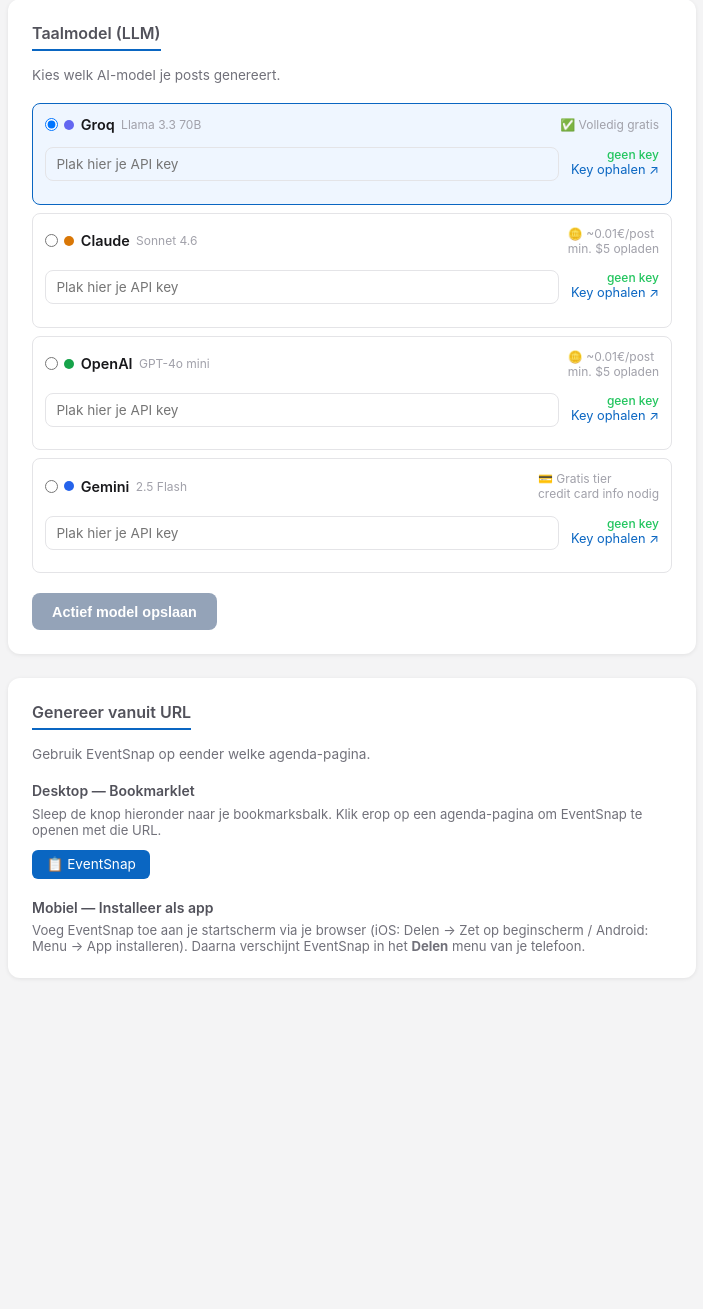
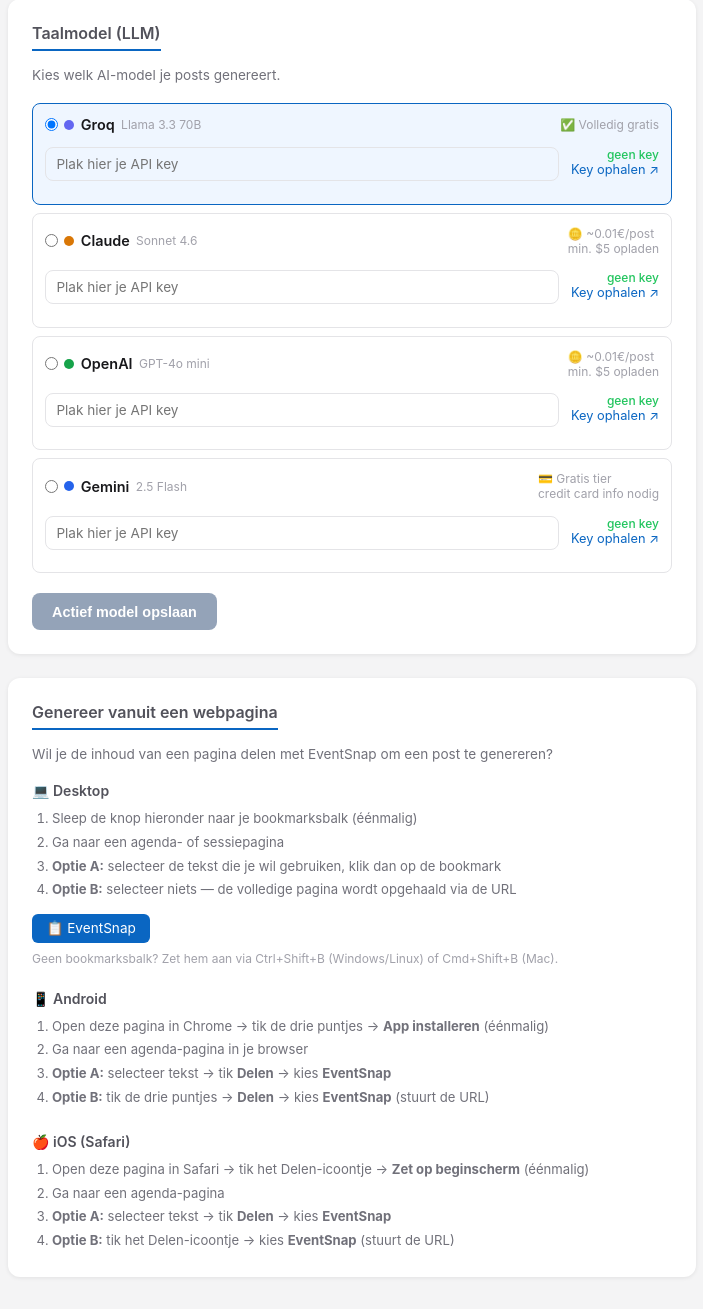
Before and after one commit to johantre/eventsnap, a FastAPI app: page /settings in a window 1280 px wide. Shown: the part 1681-2990 px from the top of the page, without its empty margins (288-991 px from the left). Before the commit the page ends 2635 px from the top, so only its background shows below. Run offline with FastAPI, Linux system fonts and the light colour scheme; the visitor is signed in with stand-in values (Sample User, id 1); data comes from the database, SQL or seed files in the repository; data that the repository does not hold is empty.

Commit message:
Improve bookmarklet to capture selected text, expand settings instructions
- Bookmarklet sends selected text if available, falls back to URL scraping
- /from-url route skips scraping when text is provided directly
- Settings page: clear step-by-step instructions for desktop, Android, iOS

```diff
--- a/app/server.py
+++ b/app/server.py
@@ -1081,13 +1081,16 @@ def _scrape_url(url: str) -> tuple[str, str]:
 async def from_url_get(request: Request, current_user=Depends(get_current_user),
                        url: str = "", text: str = "", title: str = ""):
     uid = current_user["id"]
-    # Share target may send the URL in 'text' or 'url' param
-    target_url = url or text or ""
     error = None
-    page_title = ""
+    page_title = title or ""
     page_text = ""
+    target_url = url or ""
 
-    if target_url:
+    if text:
+        # Selected text shared directly — no scraping needed
+        page_text = text[:6000]
+        page_title = page_title or target_url or "Gedeelde tekst"
+    elif target_url:
         try:
             page_title, page_text = await asyncio.get_event_loop().run_in_executor(
                 None, lambda: _scrape_url(target_url)
--- a/app/templates/settings.html
+++ b/app/templates/settings.html
@@ -207,22 +207,43 @@
     </section>
 
     <section class="card">
-      <h2 class="section-heading">Genereer vanuit URL</h2>
-      <p class="section-sub">Gebruik EventSnap op eender welke agenda-pagina.</p>
+      <h2 class="section-heading">Genereer vanuit een webpagina</h2>
+      <p class="section-sub">Wil je de inhoud van een pagina delen met EventSnap om een post te genereren?</p>
 
-      <div style="margin-bottom:1.25rem">
-        <p style="font-size:0.875rem;font-weight:600;color:#52525b;margin-bottom:0.4rem">Desktop — Bookmarklet</p>
-        <p style="font-size:0.82rem;color:#71717a;margin-bottom:0.75rem">Sleep de knop hieronder naar je bookmarksbalk. Klik erop op een agenda-pagina om EventSnap te openen met die URL.</p>
-        <a href="javascript:(function(){window.open('https://eventsnap.dreamlead.be/from-url?url='+encodeURIComponent(window.location.href),'_blank');})();"
+      <div style="margin-bottom:1.5rem">
+        <p style="font-size:0.875rem;font-weight:600;color:#52525b;margin-bottom:0.5rem">💻 Desktop</p>
+        <ol style="font-size:0.82rem;color:#71717a;margin:0 0 0.75rem 1.25rem;line-height:1.8">
+          <li>Sleep de knop hieronder naar je bookmarksbalk (éénmalig)</li>
+          <li>Ga naar een agenda- of sessiepagina</li>
+          <li><strong>Optie A:</strong> selecteer de tekst die je wil gebruiken, klik dan op de bookmark</li>
+          <li><strong>Optie B:</strong> selecteer niets — de volledige pagina wordt opgehaald via de URL</li>
+        </ol>
+        <a href="javascript:(function(){var s=window.getSelection().toString().trim();var params=s?'text='+encodeURIComponent(s)+'&url='+encodeURIComponent(window.location.href):'url='+encodeURIComponent(window.location.href);window.open('https://eventsnap.dreamlead.be/from-url?'+params,'_blank');})();"
            style="display:inline-block;padding:0.4rem 0.9rem;background:#0a66c2;color:#fff;border-radius:6px;font-size:0.85rem;text-decoration:none;cursor:grab"
            onclick="alert('Sleep deze knop naar je bookmarksbalk — klik er niet op!');return false;">
           📋 EventSnap
         </a>
+        <p style="font-size:0.75rem;color:#a1a1aa;margin-top:0.5rem">Geen bookmarksbalk? Zet hem aan via Ctrl+Shift+B (Windows/Linux) of Cmd+Shift+B (Mac).</p>
+      </div>
+
+      <div style="margin-bottom:1.5rem">
+        <p style="font-size:0.875rem;font-weight:600;color:#52525b;margin-bottom:0.5rem">📱 Android</p>
+        <ol style="font-size:0.82rem;color:#71717a;margin:0 0 0.75rem 1.25rem;line-height:1.8">
+          <li>Open deze pagina in Chrome → tik de drie puntjes → <strong>App installeren</strong> (éénmalig)</li>
+          <li>Ga naar een agenda-pagina in je browser</li>
+          <li><strong>Optie A:</strong> selecteer tekst → tik <strong>Delen</strong> → kies <strong>EventSnap</strong></li>
+          <li><strong>Optie B:</strong> tik de drie puntjes → <strong>Delen</strong> → kies <strong>EventSnap</strong> (stuurt de URL)</li>
+        </ol>
       </div>
 
       <div>
-        <p style="font-size:0.875rem;font-weight:600;color:#52525b;margin-bottom:0.4rem">Mobiel — Installeer als app</p>
-        <p style="font-size:0.82rem;color:#71717a">Voeg EventSnap toe aan je startscherm via je browser (iOS: Delen → Zet op beginscherm / Android: Menu → App installeren). Daarna verschijnt EventSnap in het <strong>Delen</strong> menu van je telefoon.</p>
+        <p style="font-size:0.875rem;font-weight:600;color:#52525b;margin-bottom:0.5rem">🍎 iOS (Safari)</p>
+        <ol style="font-size:0.82rem;color:#71717a;margin:0 0 0 1.25rem;line-height:1.8">
+          <li>Open deze pagina in Safari → tik het Delen-icoontje → <strong>Zet op beginscherm</strong> (éénmalig)</li>
+          <li>Ga naar een agenda-pagina</li>
+          <li><strong>Optie A:</strong> selecteer tekst → tik <strong>Delen</strong> → kies <strong>EventSnap</strong></li>
+          <li><strong>Optie B:</strong> tik het Delen-icoontje → kies <strong>EventSnap</strong> (stuurt de URL)</li>
+        </ol>
       </div>
     </section>
 
```
